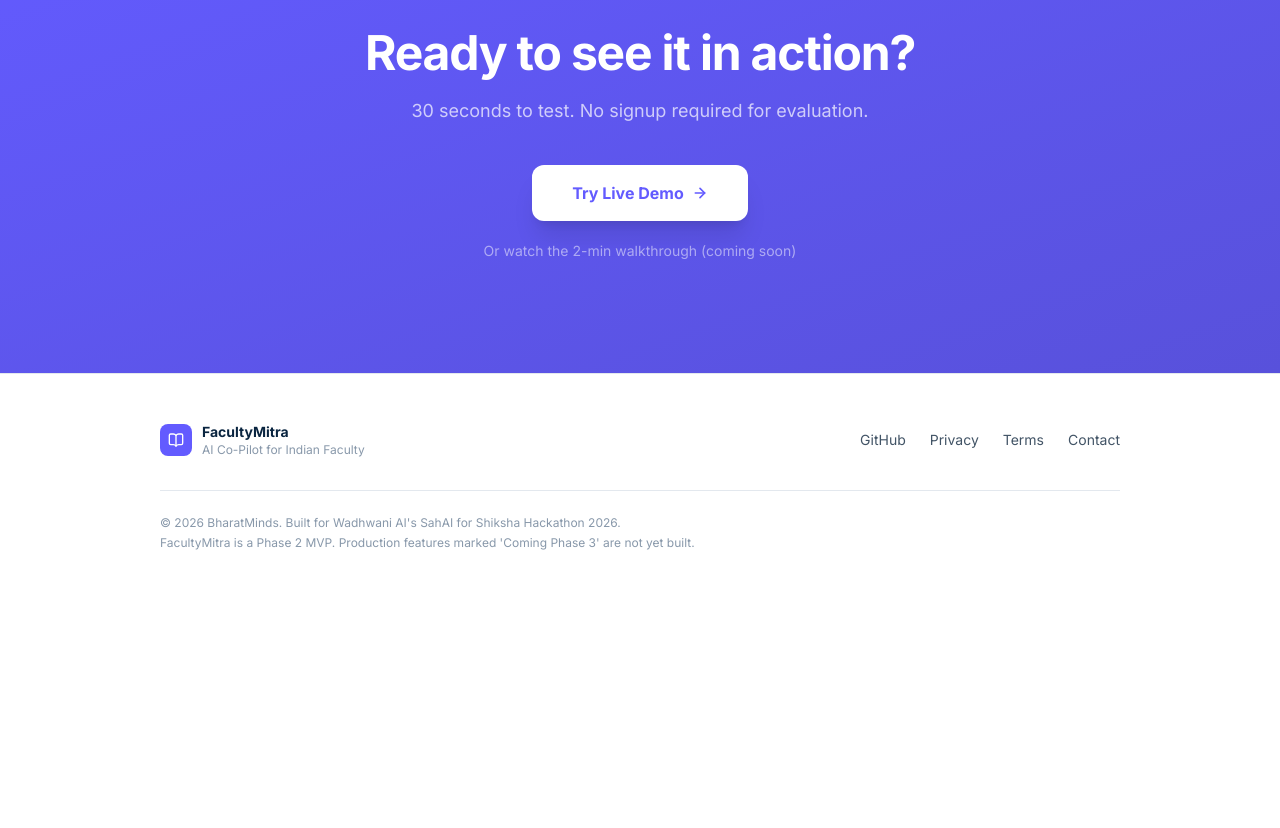
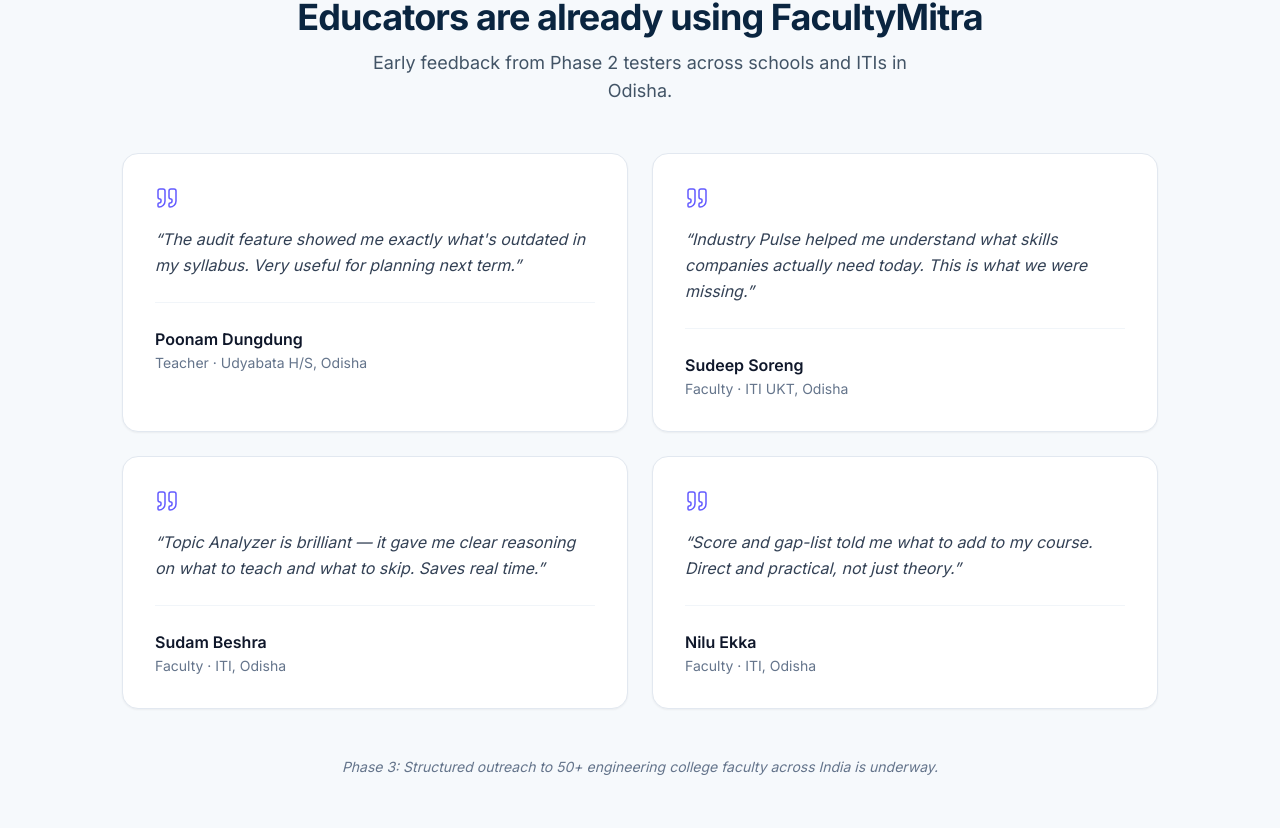
Before and after one commit to tapan77777/faculty-mitra, a Next.js app: page / in a window 1280 px wide. Shown: the part 5872-6700 px from the top of the page. Before the commit the page ends 6471 px from the top, so only its background shows below. Built offline with nearby package versions, Linux system fonts and the light colour scheme.

Commit message:
feat: add Phase 2 educator testimonials section
Co-Authored-By: Claude Sonnet 4.6 <noreply@anthropic.com>

```diff
--- a/app/page.tsx
+++ b/app/page.tsx
@@ -7,6 +7,7 @@ import WhyWhatsApp from "@/components/WhyWhatsApp";
 import Sources from "@/components/Sources";
 import TechStack from "@/components/TechStack";
 import Team from "@/components/Team";
+import Testimonials from "@/components/Testimonials";
 import FinalCTA from "@/components/FinalCTA";
 import Footer from "@/components/Footer";
 
@@ -22,6 +23,7 @@ export default function Home() {
       <Sources />
       <TechStack />
       <Team />
+      <Testimonials />
       <FinalCTA />
       <Footer />
     </main>
--- /dev/null
+++ b/components/Testimonials.tsx
@@ -0,0 +1,98 @@
+"use client";
+
+import { useRef } from "react";
+import { motion, useInView } from "framer-motion";
+import { Quote } from "lucide-react";
+
+const testimonials = [
+  {
+    name: "Poonam Dungdung",
+    role: "Teacher",
+    institution: "Udyabata H/S, Odisha",
+    quote:
+      "The audit feature showed me exactly what's outdated in my syllabus. Very useful for planning next term.",
+  },
+  {
+    name: "Sudeep Soreng",
+    role: "Faculty",
+    institution: "ITI UKT, Odisha",
+    quote:
+      "Industry Pulse helped me understand what skills companies actually need today. This is what we were missing.",
+  },
+  {
+    name: "Sudam Beshra",
+    role: "Faculty",
+    institution: "ITI, Odisha",
+    quote:
+      "Topic Analyzer is brilliant — it gave me clear reasoning on what to teach and what to skip. Saves real time.",
+  },
+  {
+    name: "Nilu Ekka",
+    role: "Faculty",
+    institution: "ITI, Odisha",
+    quote:
+      "Score and gap-list told me what to add to my course. Direct and practical, not just theory.",
+  },
+];
+
+export default function Testimonials() {
+  const ref = useRef(null);
+  const isInView = useInView(ref, { once: true, margin: "-60px" });
+
+  return (
+    <section ref={ref} className="py-20 bg-[#F6F9FC]">
+      <div className="max-w-[1100px] mx-auto px-4 sm:px-6 lg:px-8">
+        {/* Header */}
+        <motion.div
+          initial={{ opacity: 0, y: 20 }}
+          animate={isInView ? { opacity: 1, y: 0 } : {}}
+          transition={{ duration: 0.5 }}
+          className="text-center mb-12"
+        >
+          <h2 className="text-3xl sm:text-4xl font-bold tracking-tight text-[#0A2540] mb-3">
+            Educators are already using FacultyMitra
+          </h2>
+          <p className="text-[#425466] text-lg max-w-xl mx-auto">
+            Early feedback from Phase 2 testers across schools and ITIs in Odisha.
+          </p>
+        </motion.div>
+
+        {/* 2×2 grid */}
+        <div className="grid grid-cols-1 sm:grid-cols-2 gap-6">
+          {testimonials.map((t, i) => (
+            <motion.div
+              key={i}
+              initial={{ opacity: 0, y: 20 }}
+              animate={isInView ? { opacity: 1, y: 0 } : {}}
+              transition={{ duration: 0.5, delay: i * 0.1 }}
+              className="bg-white border border-slate-200 rounded-2xl p-8 shadow-sm hover:shadow-md transition-shadow duration-200"
+            >
+              <Quote className="w-6 h-6 text-[#635BFF]" strokeWidth={1.5} />
+
+              <p className="mt-4 italic text-slate-700 leading-relaxed">
+                &ldquo;{t.quote}&rdquo;
+              </p>
+
+              <div className="border-t border-slate-100 my-6" />
+
+              <p className="font-semibold text-slate-900">{t.name}</p>
+              <p className="text-sm text-slate-500 mt-0.5">
+                {t.role} · {t.institution}
+              </p>
+            </motion.div>
+          ))}
+        </div>
+
+        {/* Honest note */}
+        <motion.p
+          initial={{ opacity: 0 }}
+          animate={isInView ? { opacity: 1 } : {}}
+          transition={{ duration: 0.5, delay: 0.5 }}
+          className="mt-12 text-sm text-slate-500 italic text-center"
+        >
+          Phase 3: Structured outreach to 50+ engineering college faculty across India is underway.
+        </motion.p>
+      </div>
+    </section>
+  );
+}
```
